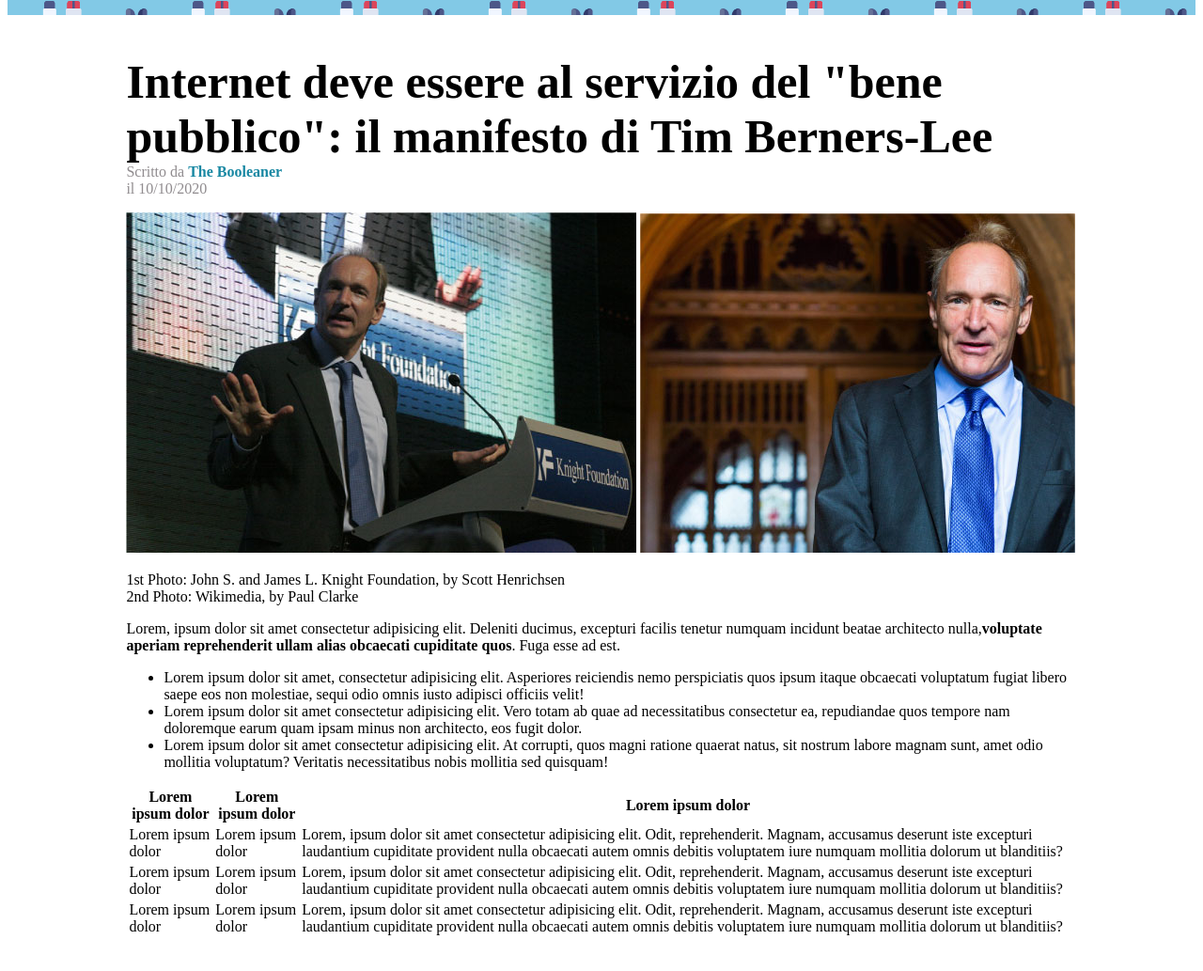
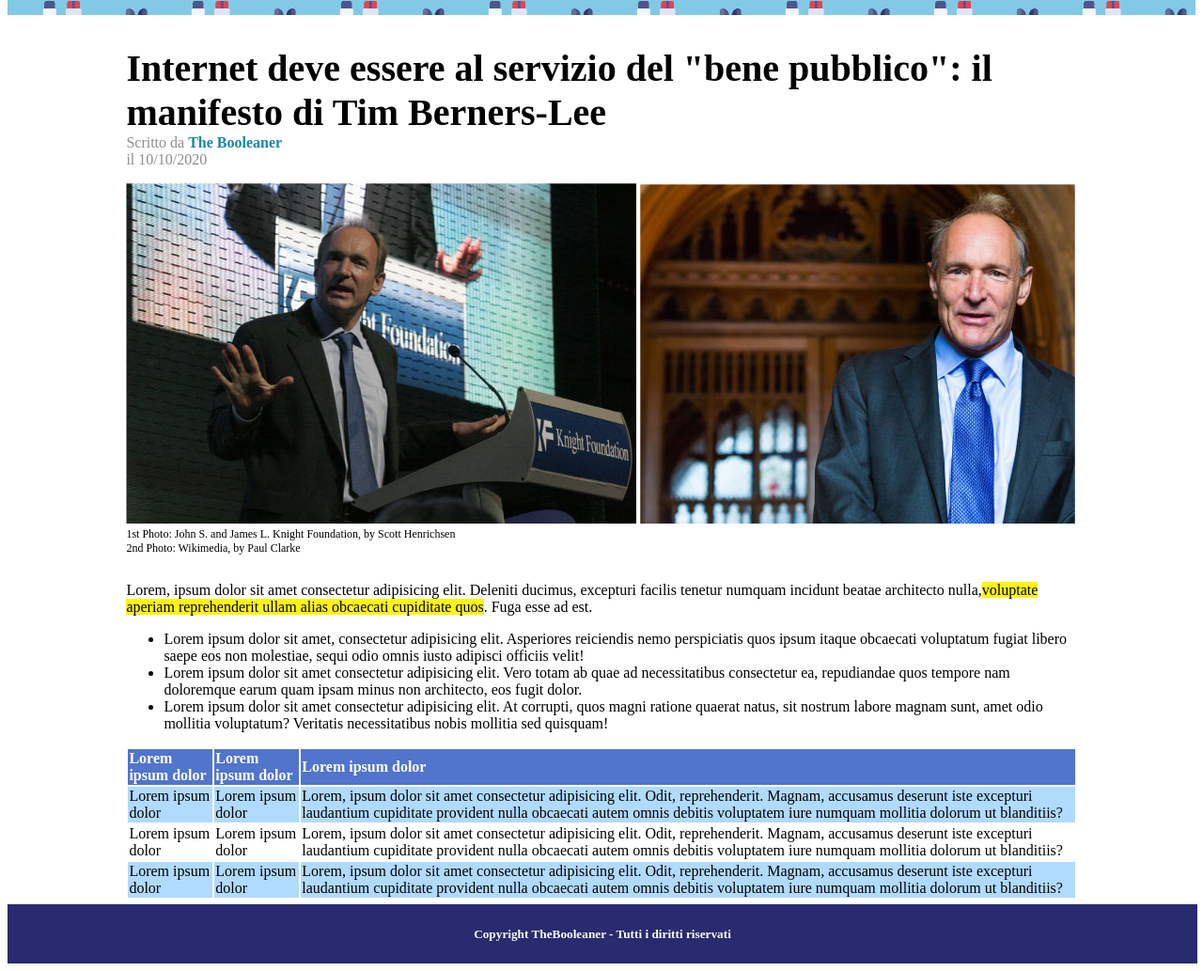
Before and after one commit to Nik240799/html-css-booleaner, a plain HTML site: page index.html in a window 1280 px wide. Shown: the part 74-1107 px from the top of the page at 94% size. Before the commit the page ends 1080 px from the top, so only its background shows below. Drawn offline with Linux system fonts and the light colour scheme.

Commit message:
ADD: css style for main article section and table section

```diff
--- a/css/style.css
+++ b/css/style.css
@@ -1,4 +1,7 @@
-main {
+.Title,
+.Images,
+.Mainarticle,
+.Table {
     margin-left: 10%;
     margin-right: 10%;
     align-content: center;
@@ -17,7 +20,7 @@ header {
 }
 
 h1 {
-    font-size: 50px;
+    font-size: 40px;
     margin-bottom: 0;
 }
 
@@ -29,3 +32,37 @@ h1 {
 .Title strong {
     color: rgb(25, 136, 163)
 }
+
+.Images p {
+    margin-top: 0px;
+    font-size: 12px;
+}
+
+.Mainarticle strong {
+    background-color: rgb(255, 243, 17);
+    font-weight: unset;
+}
+
+table {
+    text-align: left;
+}
+
+thead {
+    background-color: rgb(81, 116, 204);
+    color: white;
+}
+
+.oddrow {
+    background-color: rgb(176, 218, 255);
+
+}
+
+footer {
+    text-align: center;
+    color: white;
+    background-color: rgb(42, 42, 112);
+    margin-top: 5px;
+    margin-bottom: 5px;
+    padding: 1px;
+    width: 100%;
+}
--- a/index.html
+++ b/index.html
@@ -23,7 +23,7 @@
             </p>
         </section>
 
-        <section> <!--Images-->
+        <section class="Images"> <!--Images-->
             <img src="img/tim-1.jpg" alt="Tim Berners-Lee speaking">
             <img src="img/tim-2.jpg" alt="Picture of Tim Berners-Lee">
             <p>1st Photo: John S. and James L. Knight Foundation, by Scott Henrichsen <br>
@@ -55,7 +55,7 @@
             </ul>
         </section>
 
-        <section> <!--Table-->
+        <section class="Table"> <!--Table-->
             <table>
                 <thead>
                     <tr>
@@ -65,21 +65,21 @@
                     </tr>
                 </thead>
                 <tbody>
-                    <tr>
+                    <tr class="oddrow">
                         <td>Lorem ipsum dolor</td>
                         <td>Lorem ipsum dolor</td>
                         <td>Lorem, ipsum dolor sit amet consectetur adipisicing elit. Odit, reprehenderit. Magnam,
                             accusamus deserunt iste excepturi laudantium cupiditate provident nulla obcaecati autem
                             omnis debitis voluptatem iure numquam mollitia dolorum ut blanditiis?</td>
                     </tr>
-                    <tr>
+                    <tr class="evenrow">
                         <td>Lorem ipsum dolor</td>
                         <td>Lorem ipsum dolor</td>
                         <td>Lorem, ipsum dolor sit amet consectetur adipisicing elit. Odit, reprehenderit. Magnam,
                             accusamus deserunt iste excepturi laudantium cupiditate provident nulla obcaecati autem
                             omnis debitis voluptatem iure numquam mollitia dolorum ut blanditiis?</td>
                     </tr>
-                    <tr>
+                    <tr class="oddrow">
                         <td>Lorem ipsum dolor</td>
                         <td>Lorem ipsum dolor</td>
                         <td>Lorem, ipsum dolor sit amet consectetur adipisicing elit. Odit, reprehenderit. Magnam,
@@ -90,6 +90,12 @@
             </table>
         </section>
 
+        <section>
+            <footer>
+                <h5>Copyright TheBooleaner - Tutti i diritti riservati</h5>
+            </footer>
+        </section>
+
     </main>
 
 </body>
```
